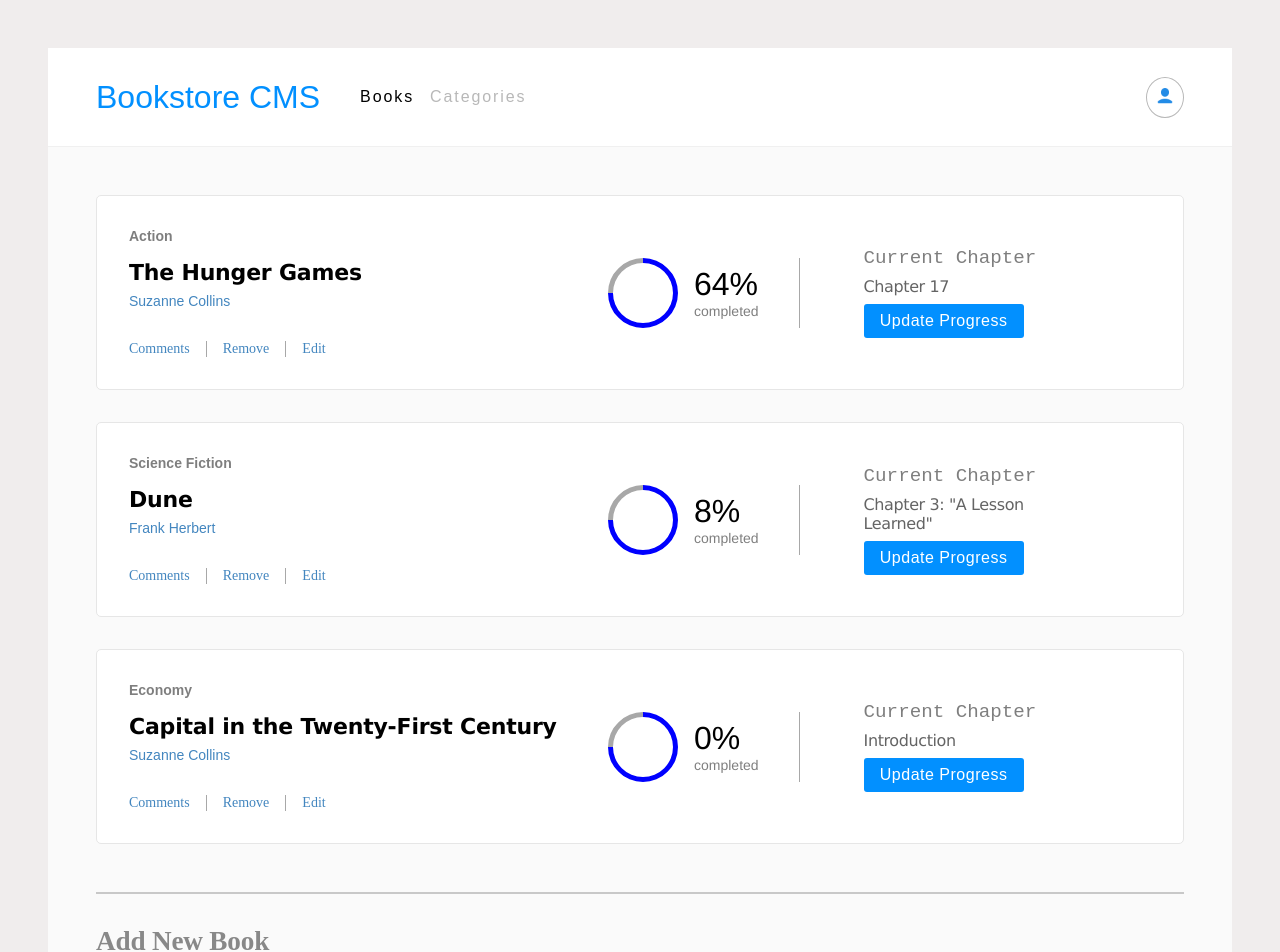
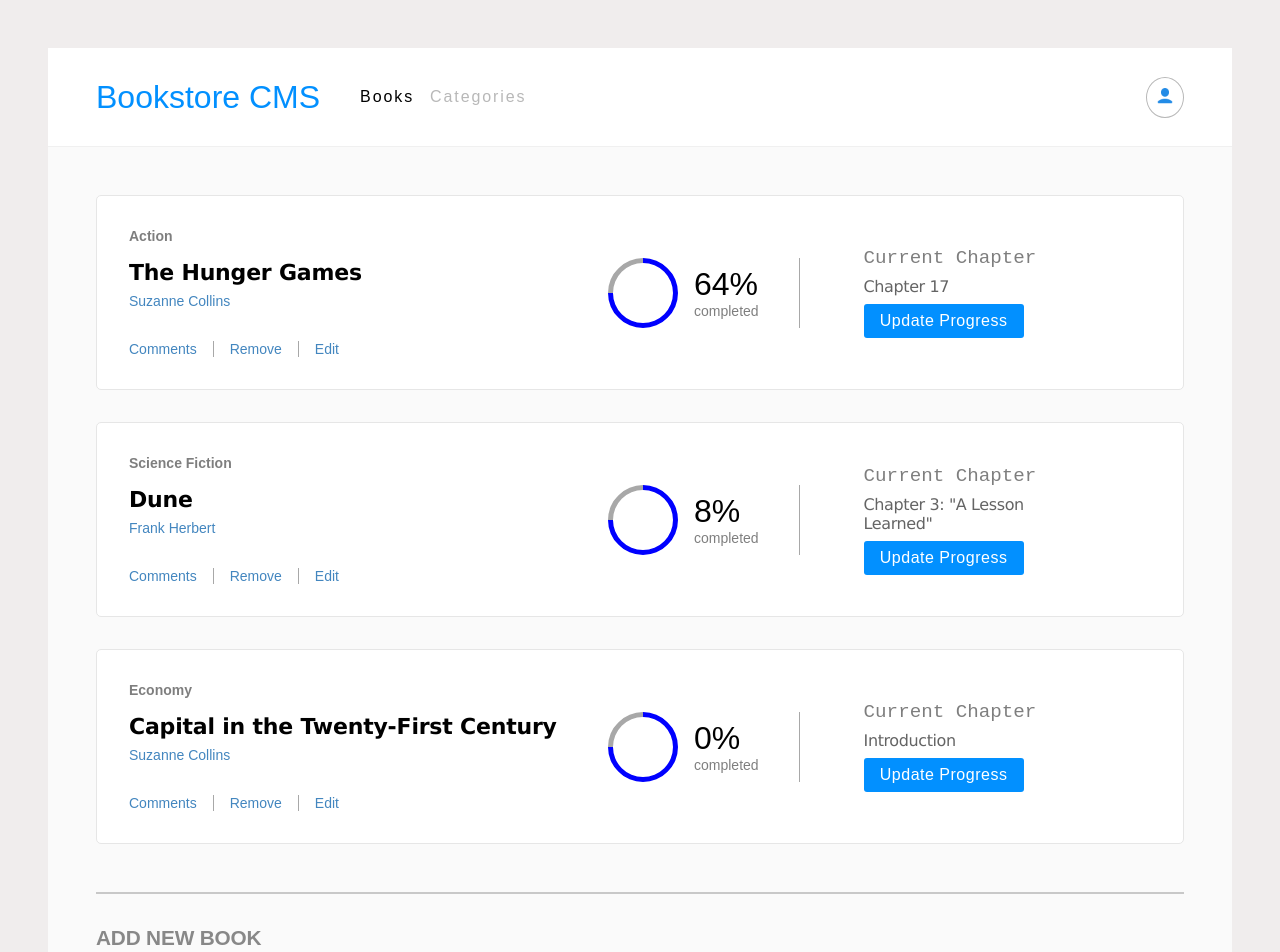
Before and after one commit to hamidazim321/react-book-store, a React (Create React App) app: page / in a window 1280 px wide. Shown: the top 952 px of the page. Built offline with nearby package versions, Linux system fonts and the light colour scheme.

Commit message:
Fix linter errors and styles

```diff
--- a/src/App.css
+++ b/src/App.css
@@ -6,7 +6,7 @@
 
 body {
   margin: 0;
-  padding:0;
+  padding: 0;
 }
 
 button:hover {
--- a/src/components/BookForm.js
+++ b/src/components/BookForm.js
@@ -16,7 +16,7 @@
   return (
     <div className="add-book">
       <span className="hr-line" />
-      <p className="heading">Add New Book</p>
+      <p className="heading">ADD NEW BOOK</p>
       <form onSubmit={(e) => { handleSubmit(e); }}>
         <input className="input-title" placeholder="Book title" value={inputValue} onChange={(e) => { handleChange(e); }} />
         <select className="select-category">
--- a/src/styles/BookCard.css
+++ b/src/styles/BookCard.css
@@ -1,19 +1,21 @@
-*{
+* {
   box-sizing: border-box;
 }
+
 p {
   margin: 0;
   padding: 0;
 }
 
-.book-description{
+.book-description {
   display: flex;
   flex-direction: column;
   width: 50%;
 }
-.book-category{
+
+.book-category {
   opacity: 0.5;
-  font-family: "Montserrat",sans-serif;;
+  font-family: "Montserrat", sans-serif;
   font-size: 0.875rem;
   font-weight: bold;
   font-stretch: normal;
@@ -23,6 +25,7 @@
   color: var(--black-two);
   margin-bottom: 1rem;
 }
+
 .book-title {
   font-family: Verdana, Geneva, Tahoma, sans-serif;
   font-size: 1.375rem;
@@ -34,7 +37,8 @@
   color: var(--black-two);
   margin-bottom: 0.5rem;
 }
-.book-author{
+
+.book-author {
   font-family: Arial, Helvetica, sans-serif;
   font-size: 0.875rem;
   font-weight: 300;
@@ -45,11 +49,13 @@
   color: #4386bf;
   margin-bottom: 2rem;
 }
-.book-btns{
+
+.book-btns {
   display: flex;
 }
-.book-btn{
-  font-family: RobotoSlab;
+
+.book-btn {
+  font-family: sans-serif;
   font-size: 0.875rem;
   font-weight: 300;
   font-stretch: normal;
@@ -65,10 +71,10 @@
 }
 
 .border-right {
-  border-right: solid 1px rgb(168, 168, 168); ;
+  border-right: solid 1px rgb(168, 168, 168);
 }
 
-.book-progress{
+.book-progress {
   display: flex;
   border-right: solid 1px rgb(168, 168, 168);
   width: 20%;
@@ -76,7 +82,7 @@
   align-items: center;
 }
 
-.progress-graph{
+.progress-graph {
   display: block;
   width: 70px;
   height: 70px;
@@ -87,12 +93,13 @@
   transform: rotate(45deg);
 }
 
-.progress-state{
+.progress-state {
   display: flex;
   flex-direction: column;
 }
-.progress-percentage{
-  font-family: Helvetica;
+
+.progress-percentage {
+  font-family: Arial, Helvetica, sans-serif;
   font-size: 2rem;
   font-weight: normal;
   font-stretch: normal;
@@ -101,9 +108,10 @@
   letter-spacing: normal;
   color: var(--black-two);
 }
-.progress-completed{
+
+.progress-completed {
   opacity: 0.5;
-  font-family: Helvetica;
+  font-family: Arial, Helvetica, sans-serif;
   font-size: 0.875rem;
   font-weight: normal;
   font-stretch: normal;
@@ -112,14 +120,16 @@
   letter-spacing: normal;
   color: var(--black-two);
 }
-.book-status{
+
+.book-status {
   display: flex;
   flex-direction: column;
   width: 30%;
   padding-left: 4rem;
   gap: 0.5rem;
 }
-.current-chapter{
+
+.current-chapter {
   opacity: 0.5;
   font-family: 'Courier New', Courier, monospace;
   font-size: 1.2rem;
@@ -130,7 +140,8 @@
   letter-spacing: normal;
   color: var(--black-two);
 }
-.chapter-number{
+
+.chapter-number {
   font-family: 'Lucida Sans', 'Lucida Sans Regular', 'Lucida Grande', 'Lucida Sans Unicode', Geneva, Verdana, sans-serif;
   font-size: 1rem;
   font-weight: 300;
@@ -138,9 +149,10 @@
   font-style: normal;
   line-height: normal;
   letter-spacing: -0.4px;
-  color: rgb(100, 100, 100)
+  color: rgb(100, 100, 100);
 }
-.update-progess-btn{
+
+.update-progess-btn {
   padding: 0.5rem 1rem;
   border-radius: 3px;
   background-color: #0290ff;
--- a/src/styles/BookForm.css
+++ b/src/styles/BookForm.css
@@ -13,9 +13,10 @@
   color: var(--black-two);
   opacity: 0.2;
 }
+
 .heading {
-  font-family: Montserrat;
-  font-size: 1.7rem;
+  font-family: sans-serif;
+  font-size: 1.3rem;
   font-weight: bold;
   font-stretch: normal;
   font-style: normal;
@@ -41,31 +42,10 @@
 .select-category {
   border: solid 1px rgb(230, 230, 230);
   border-radius: 5px;
-
-}
-
-.input-title:focus,
-.select-category:focus {
-  outline: solid 1px rgb(167, 167, 250);
-}
-
-.input-title::placeholder {
-  color: #c4c4c4;
-  font-family: Montserrat;
-  font-size: 1rem;
-  font-weight: normal;
-  font-stretch: normal;
-  font-style: normal;
-  line-height: normal;
-  letter-spacing: -0.15px;
 }
 
 .input-title {
   width: 50%;
-}
-
-.select-placeholder {
-  display: none;
 }
 
 .select-category {
@@ -80,6 +60,26 @@
   color: #5e5d5d;
 }
 
+.input-title:focus,
+.select-category:focus {
+  outline: solid 1px rgb(167, 167, 250);
+}
+
+.input-title::placeholder {
+  color: #c4c4c4;
+  font-family: sans-serif;
+  font-size: 1rem;
+  font-weight: normal;
+  font-stretch: normal;
+  font-style: normal;
+  line-height: normal;
+  letter-spacing: -0.15px;
+}
+
+.select-placeholder {
+  display: none;
+}
+
 .submit-form {
   width: 20%;
   background-color: #0290ff;
--- a/src/styles/BookList.css
+++ b/src/styles/BookList.css
@@ -7,6 +7,7 @@
   background-color: rgb(250, 250, 250);
   margin: 0;
 }
+
 .book-card {
   display: flex;
   border: solid 1px rgb(230, 230, 230);
--- a/src/styles/Navbar.css
+++ b/src/styles/Navbar.css
@@ -27,7 +27,7 @@
 
 .navlist a {
   text-decoration: none;
-  font-family: "Montserrat",sans-serif;
+  font-family: "Montserrat", sans-serif;
 }
 
 .dark {
@@ -40,7 +40,7 @@
 
 .profile-btn {
   background: none;
-  border: solid 1px rgb(184, 184, 184);;
+  border: solid 1px rgb(184, 184, 184);
   border-radius: 50%;
   padding: 0.5rem;
   margin-left: auto;
```
Also changed, not shown: src/styles/Categories.css (line endings or trailing spaces).
